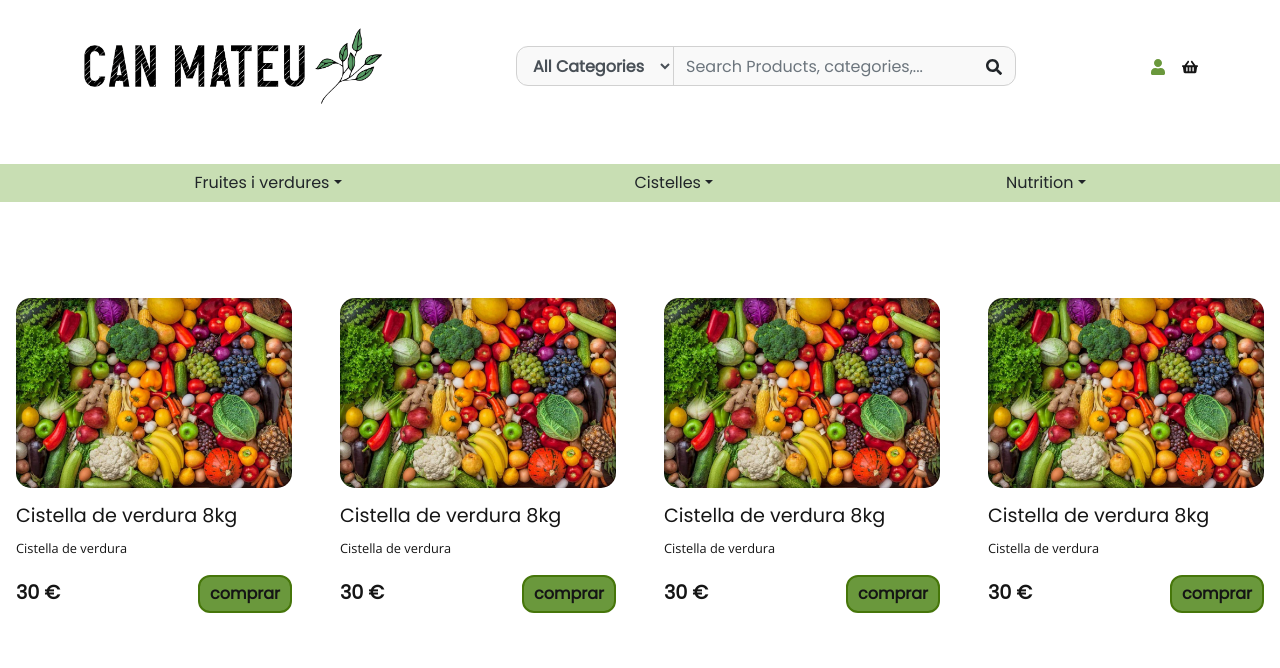
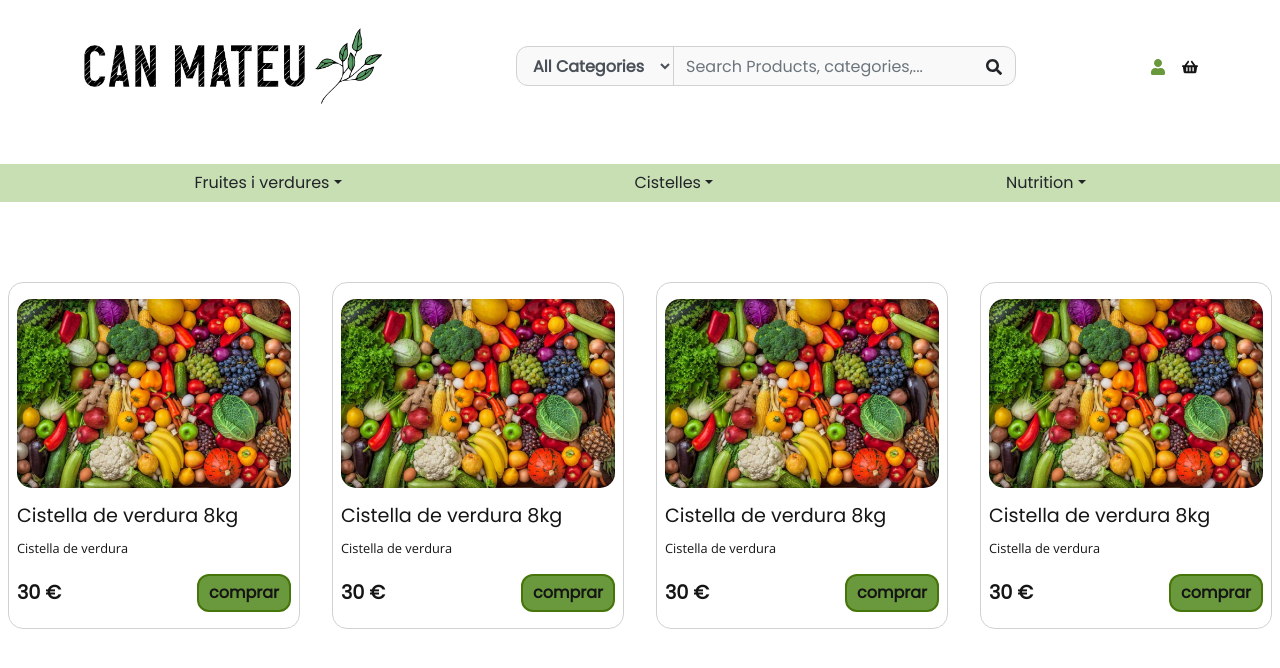
Before and after one commit to SalvadorSC/can-manel-front, a React (Create React App) app: page /product-list in a window 1280 px wide. Shown: the top 668 px of the page. Built offline with nearby package versions, Linux system fonts and the light colour scheme.

Commit message:
Bugfix variables globals css: color al border de les cards + class section al login

```diff
--- a/src/componentes/Cabecera.js
+++ b/src/componentes/Cabecera.js
@@ -141,7 +141,7 @@ export const Cabecera = (props) => {
               <form className="form-search d-flex align-items-center justify-content-between">
                 <div className="form-label-group ">
                   <select className="form-control">
-                    <option selected>All Categories</option>
+                    <option defaultValue>All Categories</option>
                     <option value="1">One</option>
                     <option value="2">Two</option>
                     <option value="3">Three</option>
--- a/src/paginas/login/Login.js
+++ b/src/paginas/login/Login.js
@@ -3,7 +3,7 @@ import "./Login.css";
 export const Login = () => {
   return (
     <>
-      <section className="login-section">
+      <section className="section">
         <div className="container">
           <div className="row justify-content-center">
             <div className="col-md-6 text-center my-4">
--- a/src/paginas/productList/ProductList.css
+++ b/src/paginas/productList/ProductList.css
@@ -7,7 +7,7 @@
 .card {
   grid-column: span 2;
   background-color: #fff;
-  border: 1px solid var(--color-fondo-hover);
+  border: 1px solid var(--color-background-hover);
   border-radius: 15px;
   padding-inline: 0.5rem;
   padding-block: 1rem;
```
